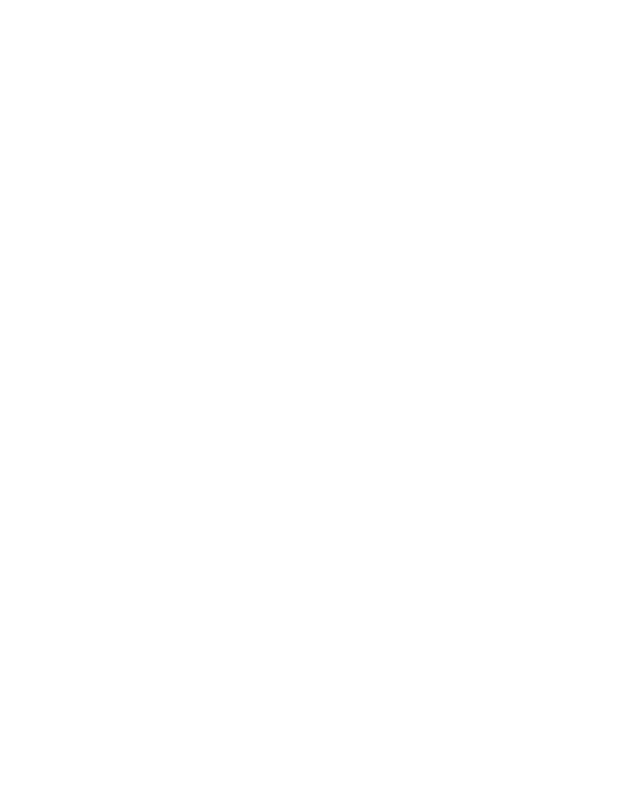
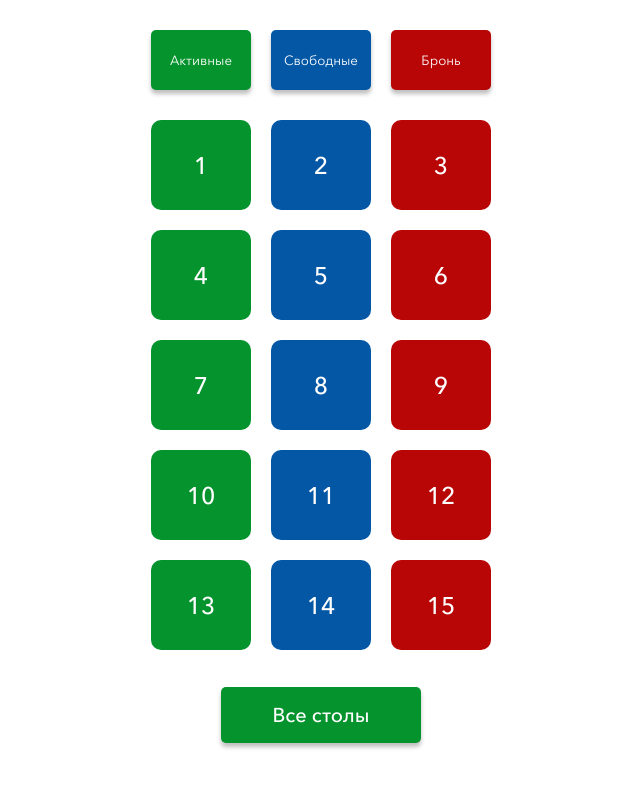
Before and after one commit to sydykoveldiyar/food-react, a React (Create React App) app: page /waiter-tables in a window 1280 px wide. Shown: the top 788 px of the page, without its empty margins (319-959 px from the left). Built offline with nearby package versions, Linux system fonts and the light colour scheme; sample sign-in values are in the browser's storage.

Commit message:
Столы

```diff
--- a/src/app/app.css
+++ b/src/app/app.css
@@ -28,6 +28,7 @@
 
 .grid__col-4{
     display: grid;
+    grid-template-columns: 1fr 1fr 1fr;
 }
 
 .grid__col-3{
--- a/src/app/app.jsx
+++ b/src/app/app.jsx
@@ -6,6 +6,7 @@
 import PrivateRoute from "./private-route";
 import Waiter from "../components/waiter/waiter";
 import Admin from "../components/admin/admin";
+import WaiterTables from '../components/waiter/waiter-active-orders/waiter-tables/waiter-tables';
 
 const App = () => {
     const isLogged = localStorage.getItem('jwtToken') ? true : false;
@@ -16,6 +17,7 @@
                 <Route path='/' component={Auth} exact />
                 <PrivateRoute path='/admin' auth={isLogged} component={() => <Admin />} />
                 <PrivateRoute path='/waiter' auth={isLogged} component={() => <Waiter />} />
+                <PrivateRoute path='/waiter-tables' auth={isLogged} component={() => <WaiterTables />} />
             </BrowserRouter>
         </div>
     );
--- a/src/components/waiter/dish-list/basket/basket.jsx
+++ b/src/components/waiter/dish-list/basket.jsx
@@ -1,4 +1,5 @@
 import React from 'react';
+import './dish-list.css'
 
 const Basket = () => {
     return (
--- a/src/components/waiter/dish-list/dish-order/dish-order.jsx
+++ b/src/components/waiter/dish-list/dish-order.jsx
@@ -1,5 +1,5 @@
 import React from 'react';
-import '../dish-list.css'
+import './dish-list.css'
 
 const DishOrder = () => {
     return (
--- a/src/components/waiter/waiter-active-orders/waiter-active-orders.jsx
+++ b/src/components/waiter/waiter-active-orders/waiter-active-orders.jsx
@@ -1,17 +1,18 @@
 import './waiter-active-orders.css'
+import { NavLink } from 'react-router-dom'
 
 const WaiterActiveOrders = () => {
     return(
         <section class="order-list">
         <div class="order-list__btn">
-            <button class="order-list__add-order-btn">Сделать новый заказ
+            <NavLink to="/waiter-tables" class="order-list__add-order-btn">Сделать новый заказ
                 <svg width="25" height="26" viewBox="0 0 25 26" fill="none" xmlns="http://www.w3.org/2000/svg">
                     <rect y="0.0533447" width="25" height="25" rx="12.5" fill="#B80505" />
                     <path
                         d="M12.732 11.808H16.728V13.284H12.732V17.28H11.256V13.284H7.26V11.808H11.256V7.812H12.732V11.808Z"
                         fill="#FFFEFE" />
                 </svg>
-            </button>
+            </NavLink>
         </div>
         <h2 class="order-list__title">Лист активных заказов</h2>
         <div class="order-list__orders">
--- /dev/null
+++ b/src/components/waiter/waiter-active-orders/waiter-tables/waiter-tables.css
@@ -0,0 +1,72 @@
+.tables{
+    height: calc(100vh - 48px);
+    display: flex;
+}
+
+.tables__container{
+    margin: auto;
+}
+
+.tables__row{
+    padding-top: 30px;
+    grid-column-gap: 20px;
+    grid-row-gap: 20px;
+}
+
+.tables__title-btn{
+    width: 100px;
+    color: white;
+    height: 60px;
+    border: none;
+    box-shadow: 0 4px 4px rgba(0, 0, 0, 0.25);
+    border-radius: 5px;
+}
+
+.tables__table-btn{
+    cursor: pointer;
+    outline: none;
+    width: 100px;
+    height: 90px;
+    font-weight: 500;
+    font-size: 24px;
+    line-height: 33px;
+    color: #FFFEFE;
+    border: none;
+    border-radius: 10px;
+}
+
+.tables__active{
+    background-color: #04932C;
+}
+
+.tables__free{
+    background-color: #0357A5;
+}
+
+.tables__booked{
+    background-color: #B80505;
+}
+
+.tables__all{
+    display: flex;
+    justify-content: center;
+    padding-top: 37px;
+}
+
+.tables__all-btn{
+    cursor: pointer;
+    outline: none;
+    padding: 20px 10px;
+    margin-bottom: 30px;
+    color: white;
+    font-weight: 500;
+    font-size: 20px;
+    line-height: 16px;
+    display: flex;
+    justify-content: center;
+    align-items: center;
+    width: 200px;
+    background: #04932C;
+    box-shadow: 0 4px 4px rgba(0, 0, 0, 0.25);
+    border-radius: 5px;
+}
--- /dev/null
+++ b/src/components/waiter/waiter-active-orders/waiter-tables/waiter-tables.jsx
@@ -0,0 +1,37 @@
+import './waiter-tables.css'
+
+const WaiterTables = () => {
+    return (
+        <section class="tables">
+        <div class="tables__container">
+            <div class="tables__row grid__col-4">
+                <button class="tables__title-btn tables__active">Активные</button>
+                <button class="tables__title-btn tables__free">Свободные</button>
+                <button class="tables__title-btn tables__booked">Бронь</button>
+            </div>
+            <div class="tables__row grid__col-4">
+                <button class="tables__table-btn tables__active">1</button>
+                <button class="tables__table-btn tables__free">2</button>
+                <button class="tables__table-btn tables__booked">3</button>
+                <button class="tables__table-btn tables__active">4</button>
+                <button class="tables__table-btn tables__free">5</button>
+                <button class="tables__table-btn tables__booked">6</button>
+                <button class="tables__table-btn tables__active">7</button>
+                <button class="tables__table-btn tables__free">8</button>
+                <button class="tables__table-btn tables__booked">9</button>
+                <button class="tables__table-btn tables__active">10</button>
+                <button class="tables__table-btn tables__free">11</button>
+                <button class="tables__table-btn tables__booked">12</button>
+                <button class="tables__table-btn tables__active">13</button>
+                <button class="tables__table-btn tables__free">14</button>
+                <button class="tables__table-btn tables__booked">15</button>
+            </div>
+            <div class="tables__all">
+                <div class="tables__all-btn">Все столы</div>
+            </div>
+        </div>
+    </section>
+    );
+}
+
+export default WaiterTables;
```
